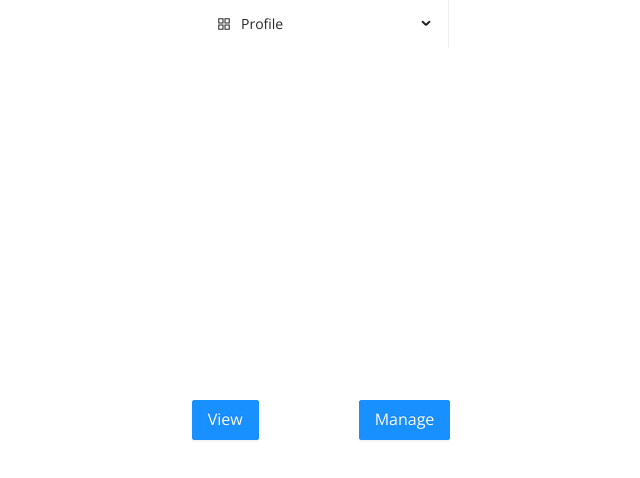
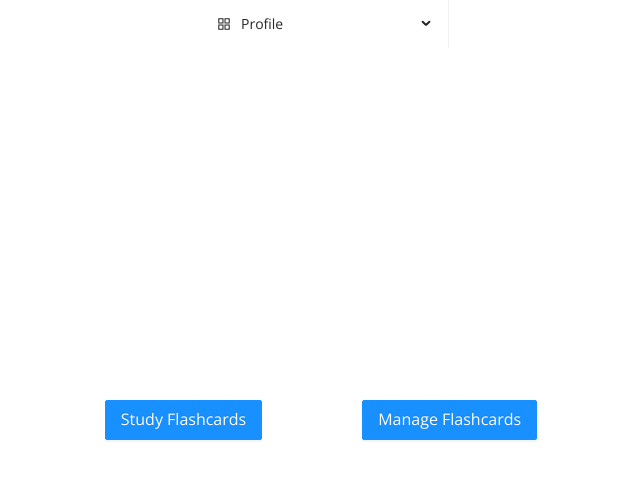
Before and after one commit to Tristen-Janzen/Flashcards, a React (Create React App) app in the folder src/client/: page /choice in a window 1280 px wide. Shown: the top 478 px of the page, without its empty margins (319-959 px from the left). Built offline with nearby package versions, Linux system fonts and the light colour scheme.

Commit message:
All changes made right before presentation, and README.md changes

```diff
--- a/src/client/public/index.html
+++ b/src/client/public/index.html
@@ -24,7 +24,7 @@
       work correctly both with client-side routing and a non-root public URL.
       Learn how to configure a non-root public URL by running `npm run build`.
     -->
-    <title>React App</title>
+    <title>Flashcards</title>
   </head>
   <body>
     <noscript>You need to enable JavaScript to run this app.</noscript>
--- a/src/client/src/components/Choice.jsx
+++ b/src/client/src/components/Choice.jsx
@@ -31,9 +31,9 @@ class Choice extends Component {
        return(
             <div className="choicePage">
                 <Space size={100} >
-               <Button type="primary" size="large" onClick={() => this.onClickView(this.state.user_id)}>View</Button>
+               <Button type="primary" size="large" onClick={() => this.onClickView(this.state.user_id)}>Study Flashcards  </Button>
 
-               <Button type="primary" size="large" onClick={() => this.onClickManage(this.state.user_id)} >Manage</Button>
+               <Button type="primary" size="large" onClick={() => this.onClickManage(this.state.user_id)} >Manage Flashcards</Button>
                </Space>
             </div>
        )
--- a/src/client/src/components/Router.jsx
+++ b/src/client/src/components/Router.jsx
@@ -34,7 +34,7 @@ class RouterComponent extends Component {
 
 <SubMenu key="sub1" icon={<AppstoreOutlined />} title="Profile">
           <Menu.Item key="5">Logout</Menu.Item>
-          <Menu.Item key="6">Choice</Menu.Item>
+          <Menu.Item key="6">Menu</Menu.Item>
  </SubMenu>
 
 
```
Also changed, not shown: 2 other files (tests, documents, lock files or other folders).
